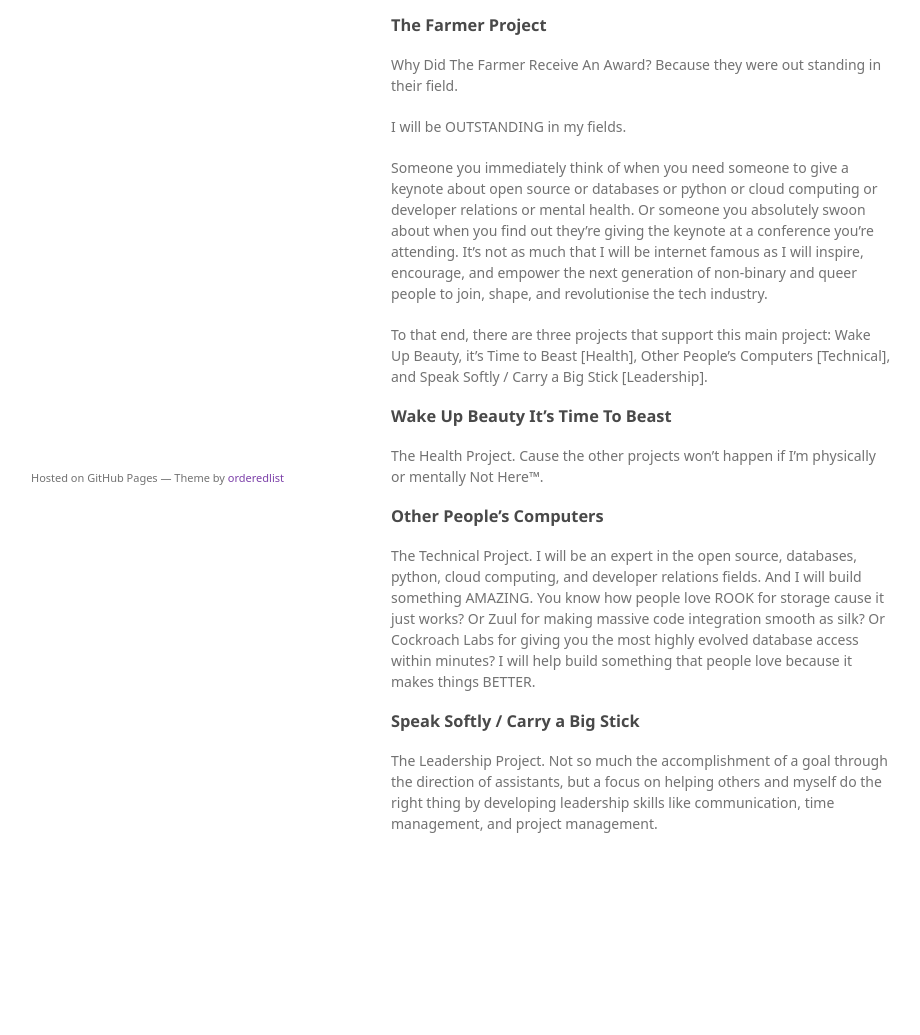
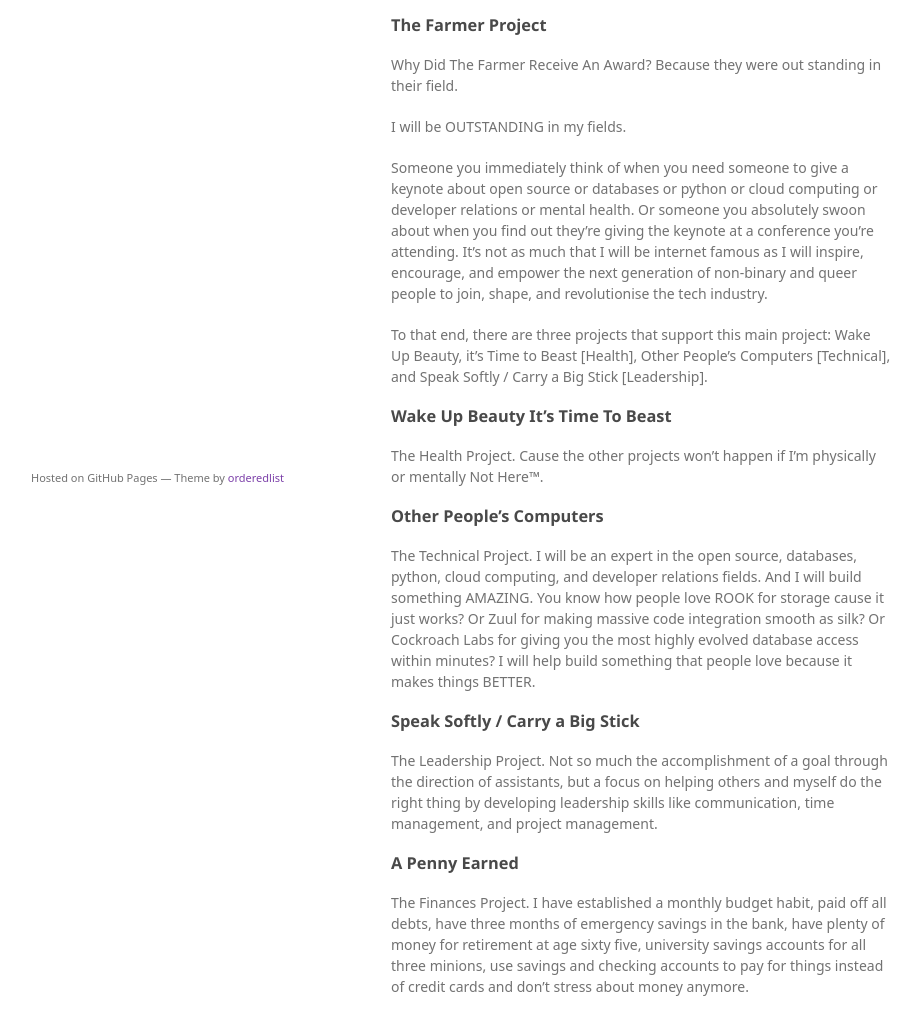
Before and after one commit to rainleander/rainleander.github.io, a Jekyll site: the page index.html, which Jekyll copies as it is, in a window 1280 px wide, cut to the strip 343-1410 px from the top of the page. Shown: the top 1035 px of the strip, without its empty margins (179-1099 px from the left). Built offline with Jekyll 4.4.1, drawn with Linux system fonts in a browser that asks for light colours; some web fonts are replaced; before the commit the page ends 1247 px from its top, so only the background shows below that.

Commit message:
Update index.html

```diff
--- a/index.html
+++ b/index.html
@@ -49,6 +49,8 @@
 <h3>
 <a id="speak-softly-carry-a-big-stick" class="anchor" href="#speak-softly-carry-a-big-stick" aria-hidden="true"><span aria-hidden="true" class="octicon octicon-link"></span></a>Speak Softly / Carry a Big Stick</h3>
 <p>The Leadership Project. Not so much the accomplishment of a goal through the direction of assistants, but a focus on helping others and myself do the right thing by developing leadership skills like communication, time management, and project management.</p>
+        <h3><a id="a-penny-earned" class="anchor" href="#a-penny-earned" aria-hidden="true"><span aria-hidden="true" class="octicon octicon-link"></span></a>A Penny Earned</h3>
+        <p>The Finances Project. I have established a monthly budget habit, paid off all debts, have three months of emergency savings in the bank, have plenty of money for retirement at age sixty five, university savings accounts for all three minions, use savings and checking accounts to pay for things instead of credit cards and don’t stress about money anymore.</p>
       </section>
       <footer>
         <p><small>Hosted on GitHub Pages &mdash; Theme by <a href="https://github.com/orderedlist">orderedlist</a></small></p>
```
